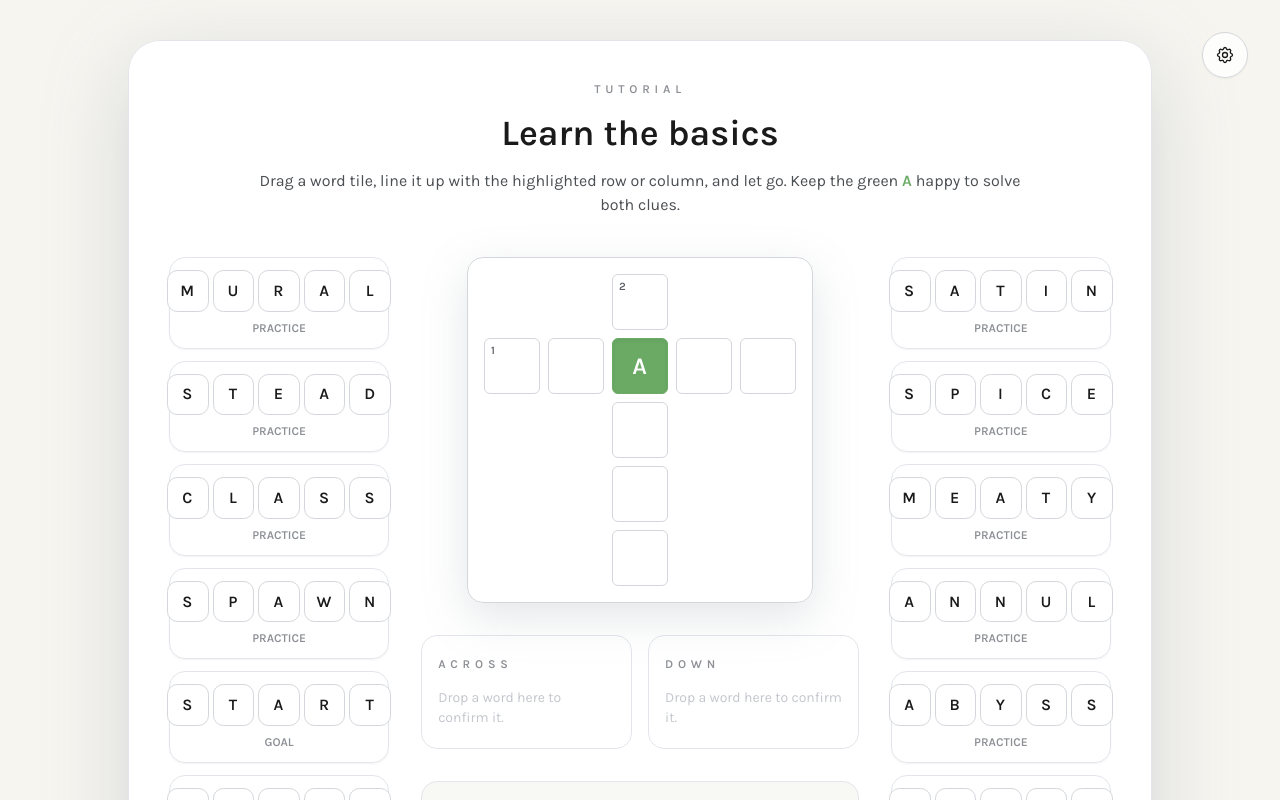
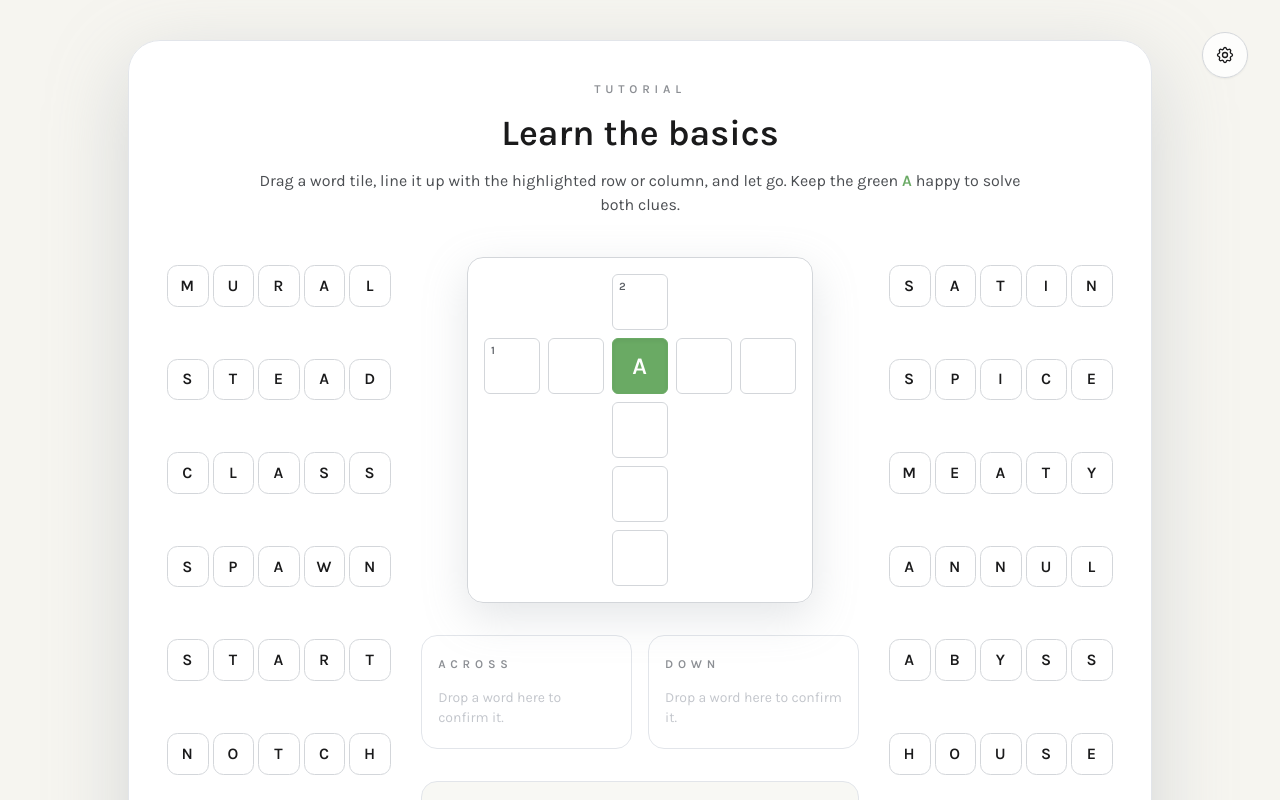
Before and after one commit to evgenyvinnik/crosswordly, a React (Vite) app: page / in a window 1280 px wide. Shown: the top 800 px of the page. Built offline with nearby package versions, Linux system fonts and the light colour scheme.

Commit message:
Update TutorialScreen.tsx

```diff
--- a/src/components/TutorialScreen.tsx
+++ b/src/components/TutorialScreen.tsx
@@ -369,10 +369,10 @@ const TutorialScreen = ({ onComplete }: TutorialScreenProps) => {
                 <button
                   key={word.id}
                   type="button"
-                  className={`word-card flex flex-col items-center gap-2 rounded-2xl border border-[#e2e5ea] bg-white/90 px-4 py-3 text-center text-base font-semibold uppercase text-[#1a1a1b] shadow-sm transition ${
+                  className={`word-card flex flex-col items-center gap-2 px-2 py-2 text-center text-base font-semibold uppercase text-[#1a1a1b] transition ${
                     word.state === 'locked'
                       ? 'word-card--locked'
-                      : 'hover:-translate-y-0.5 hover:border-[#6aaa64] hover:shadow-md'
+                      : 'hover:-translate-y-0.5'
                   } ${rejectedWordId === word.id ? 'word-card--flyback' : ''} ${
                     activeDrag?.word.id === word.id ? 'opacity-60' : ''
                   }`}
@@ -390,9 +390,7 @@ const TutorialScreen = ({ onComplete }: TutorialScreenProps) => {
                       </span>
                     ))}
                   </div>
-                  <span className="text-xs font-semibold uppercase text-[#8c8f94]">
-                    {word.isTarget ? 'Goal' : 'Practice'}
-                  </span>
+                  <span className="text-xs font-semibold uppercase text-[#8c8f94]">&nbsp;</span>
                 </button>
               ))}
             </div>
@@ -487,10 +485,10 @@ const TutorialScreen = ({ onComplete }: TutorialScreenProps) => {
                 <button
                   key={word.id}
                   type="button"
-                  className={`word-card flex flex-col items-center gap-2 rounded-2xl border border-[#e2e5ea] bg-white/90 px-4 py-3 text-center text-base font-semibold uppercase text-[#1a1a1b] shadow-sm transition ${
+                  className={`word-card flex flex-col items-center gap-2 px-2 py-2 text-center text-base font-semibold uppercase text-[#1a1a1b] transition ${
                     word.state === 'locked'
                       ? 'word-card--locked'
-                      : 'hover:-translate-y-0.5 hover:border-[#6aaa64] hover:shadow-md'
+                      : 'hover:-translate-y-0.5'
                   } ${rejectedWordId === word.id ? 'word-card--flyback' : ''} ${
                     activeDrag?.word.id === word.id ? 'opacity-60' : ''
                   }`}
@@ -508,9 +506,7 @@ const TutorialScreen = ({ onComplete }: TutorialScreenProps) => {
                       </span>
                     ))}
                   </div>
-                  <span className="text-xs font-semibold uppercase text-[#8c8f94]">
-                    {word.isTarget ? 'Goal' : 'Practice'}
-                  </span>
+                  <span className="text-xs font-semibold uppercase text-[#8c8f94]">&nbsp;</span>
                 </button>
               ))}
             </div>
```
